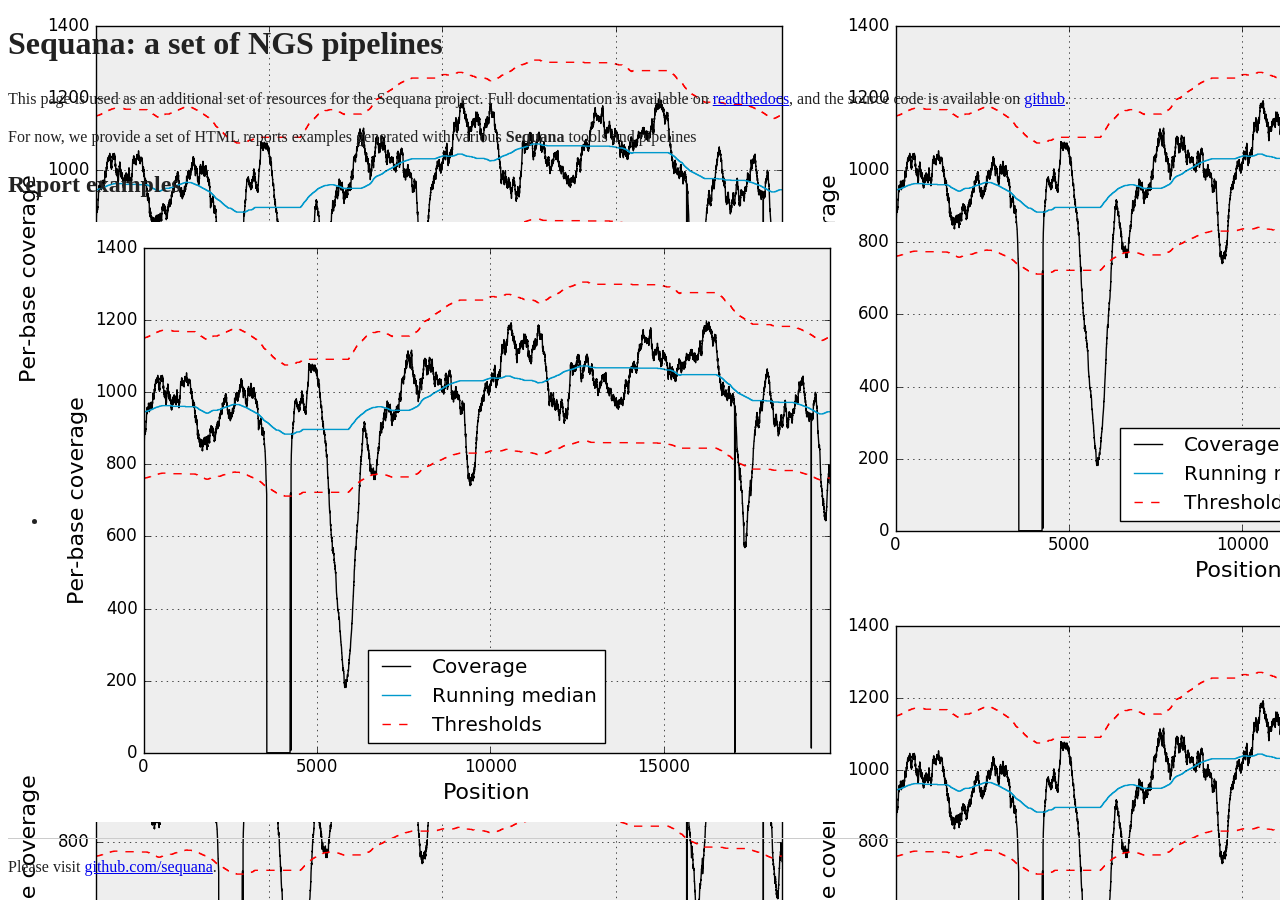
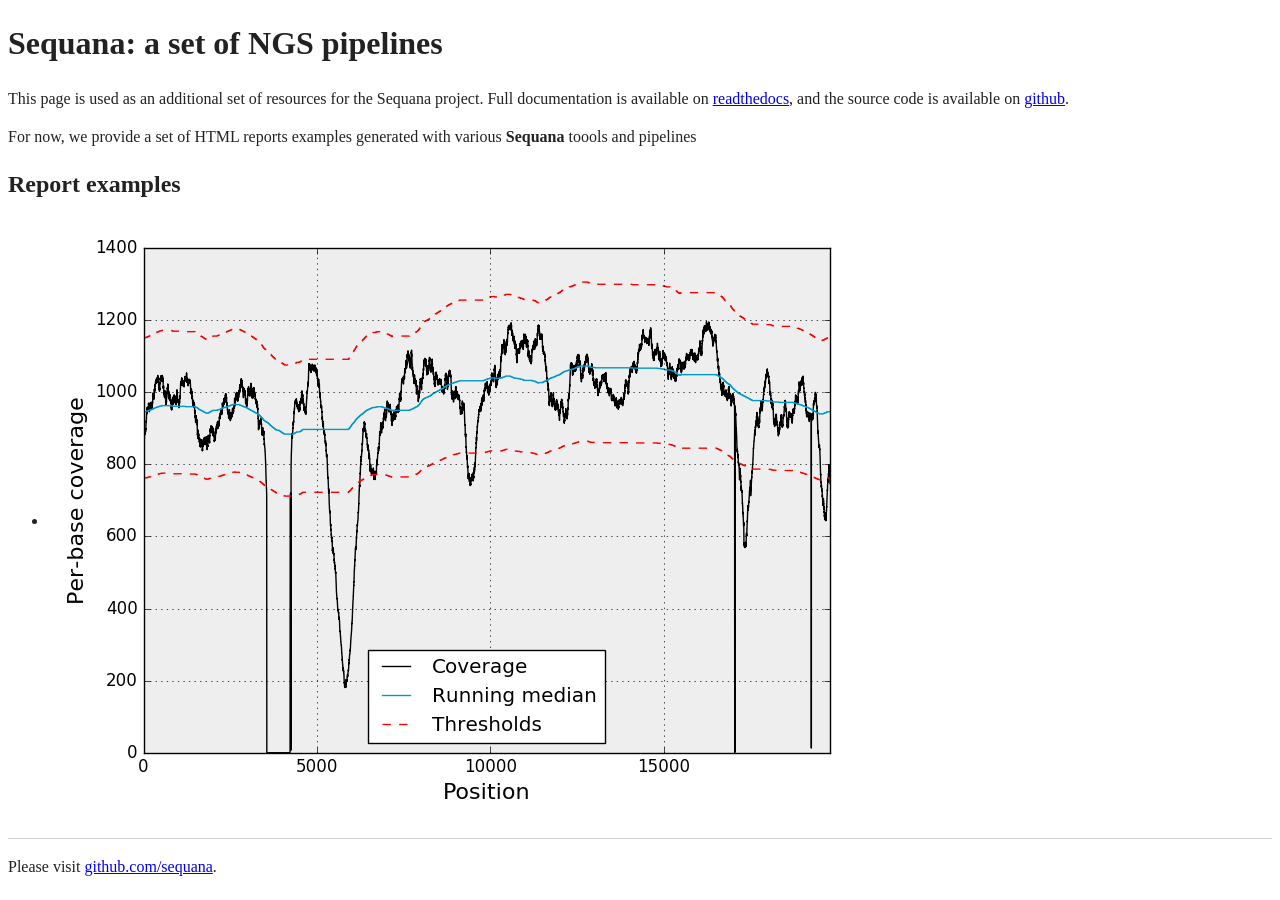
Before and after one commit to sequana/sequana.github.io, a Jekyll site: the page built from index.html, in a window 1280 px wide. Built offline with Jekyll 4.4.1, drawn with Linux system fonts in a browser that asks for light colours.

Commit message:
remove bg image

```diff
--- a/_layouts/default.html
+++ b/_layouts/default.html
@@ -7,7 +7,7 @@
 			<link rel="stylesheet" type="text/css" href="css/custom.css">
 
 		</head>
-		<body background="images/coverage.png">
+		<body>
 			<!-- <nav>
 	    		<ul>
 	        		<li><a href="/">Home</a></li>
```
